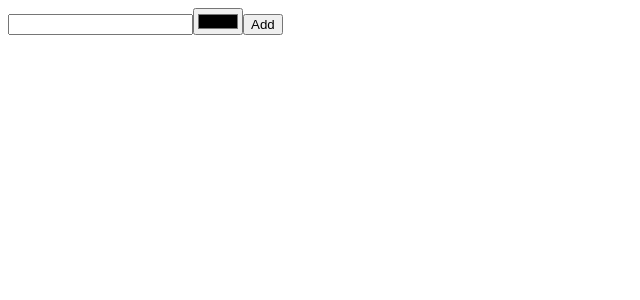
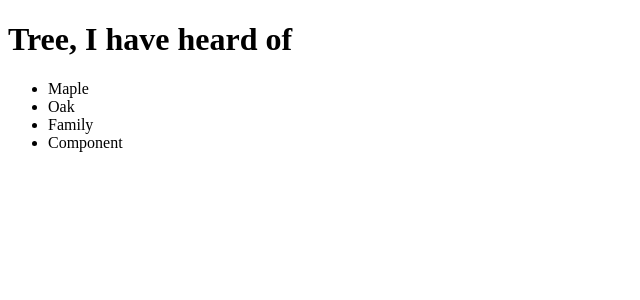
Before and after one commit to suraj6472/react-hooks-intro, a React (Create React App) app: page / in a window 1280 px wide. Shown: the top 300 px of the page, without its empty margins (0-640 px from the left). Built offline with nearby package versions, Linux system fonts and the light colour scheme.

Commit message:
passing values to child components via providers - useContext

```diff
--- a/src/App.js
+++ b/src/App.js
@@ -1,23 +1,16 @@
-import logo from './logo.svg';
-import './App.css';
+import React, { useContext } from "react";
+import { TreesContaxt } from "./index";
 
 function App() {
+  const trees = useContext(TreesContaxt);
   return (
-    <div className="App">
-      <header className="App-header">
-        <img src={logo} className="App-logo" alt="logo" />
-        <p>
-          Edit <code>src/App.js</code> and save to reload.
-        </p>
-        <a
-          className="App-link"
-          href="https://reactjs.org"
-          target="_blank"
-          rel="noopener noreferrer"
-        >
-          Learn React
-        </a>
-      </header>
+    <div>
+      <h1>Tree, I have heard of</h1>
+      <ul>
+        {trees.map((tree) => (
+          <li key={tree.id}>{tree.type}</li>
+        ))}
+      </ul>
     </div>
   );
 }
--- a/src/index.js
+++ b/src/index.js
@@ -1,24 +1,20 @@
-import React from "react";
+import React, { createContext } from "react";
 import ReactDOM from "react-dom";
-import { useInput } from "./useInput";
+import App from "./App";
 
-function App() {
-  const [soundProps, resetSound] = useInput("");
-  const [colorProps, resetColor] = useInput("#000000");
-  function submitHandler(e) {
-    e.preventDefault();
-    alert(`${soundProps.value}  -- ${colorProps.value}`);
-    resetColor();
-    resetSound();
-  }
+export const TreesContaxt = createContext();
 
-  return (
-    <form onSubmit={submitHandler}>
-      <input type="text" {...soundProps} />
-      <input type="color" {...colorProps} />
-      <button>Add</button>
-    </form>
-  );
-}
+const trees = [
+  { id: "1", type: "Maple" },
+  { id: "2", type: "Oak" },
+  { id: "3", type: "Family" },
+  { id: "4", type: "Component" },
+];
 
-ReactDOM.render(<App />, document.getElementById("root"));
+ReactDOM.render(
+  <TreesContaxt.Provider value={trees}>
+    <App />
+  </TreesContaxt.Provider>,
+
+  document.getElementById("root")
+);
```
